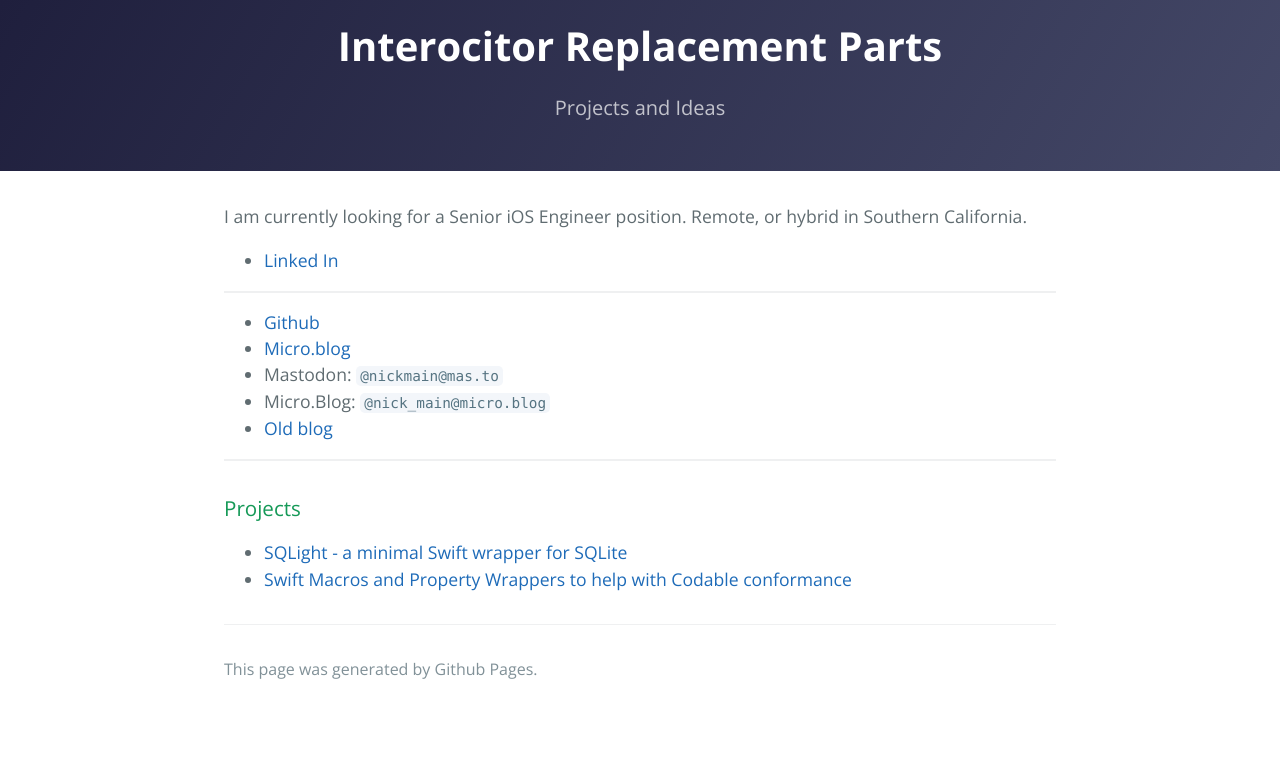
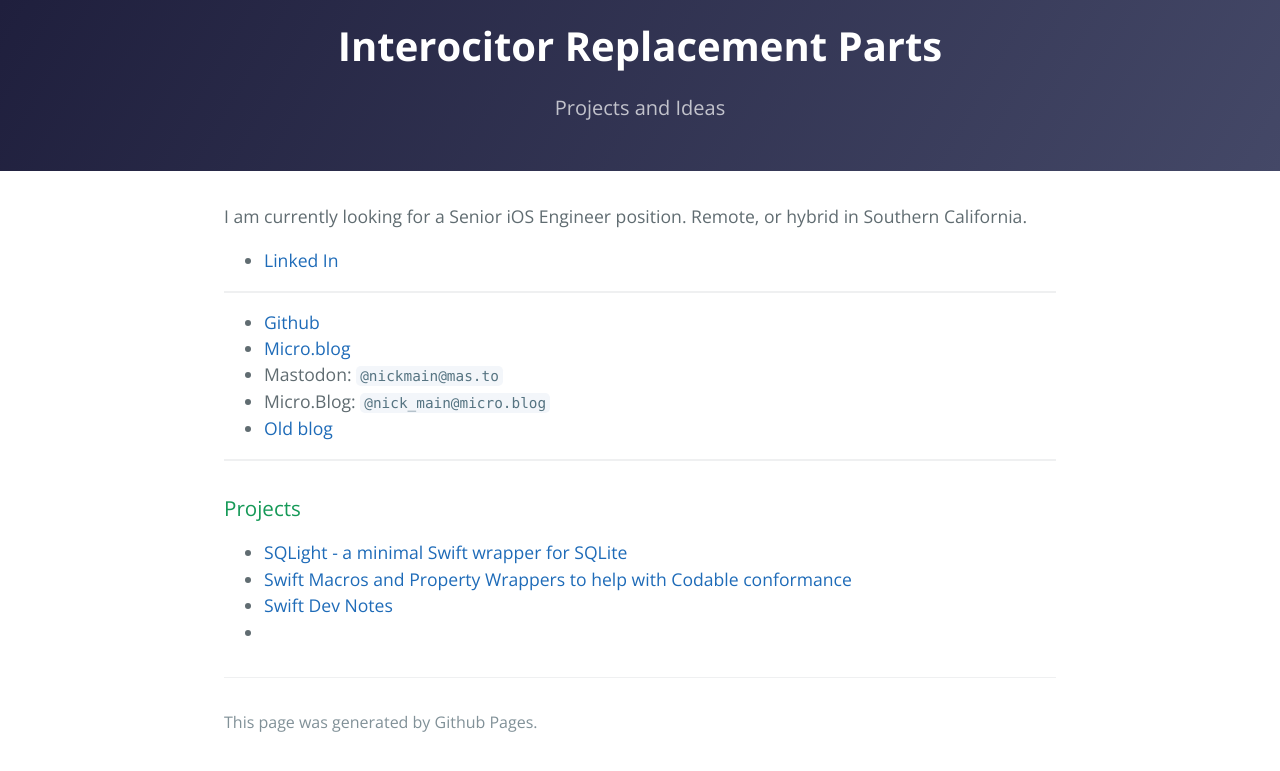
Before and after one commit to nickmain/nickmain.github.io, a Jekyll site: the page built from index.md, in a window 1280 px wide. Shown: the top 771 px of the page. Built offline with Jekyll 4.4.1, drawn with Linux system fonts in a browser that asks for light colours; our own code applies the rules of GitHub Pages for plain Markdown files.

Commit message:
Update index.md

```diff
--- a/index.md
+++ b/index.md
@@ -17,3 +17,5 @@ Remote, or hybrid in Southern California.
 
 * [SQLight - a minimal Swift wrapper for SQLite](https://hello.nickmain.com/SQLight/documentation/sqlight/)
 * [Swift Macros and Property Wrappers to help with Codable conformance](https://hello.nickmain.com/Codability/documentation/codability)
+* [Swift Dev Notes](http://hello.nickmain.com/SwiftDevNotes/documentation/swiftdevnotes)
+*
```
